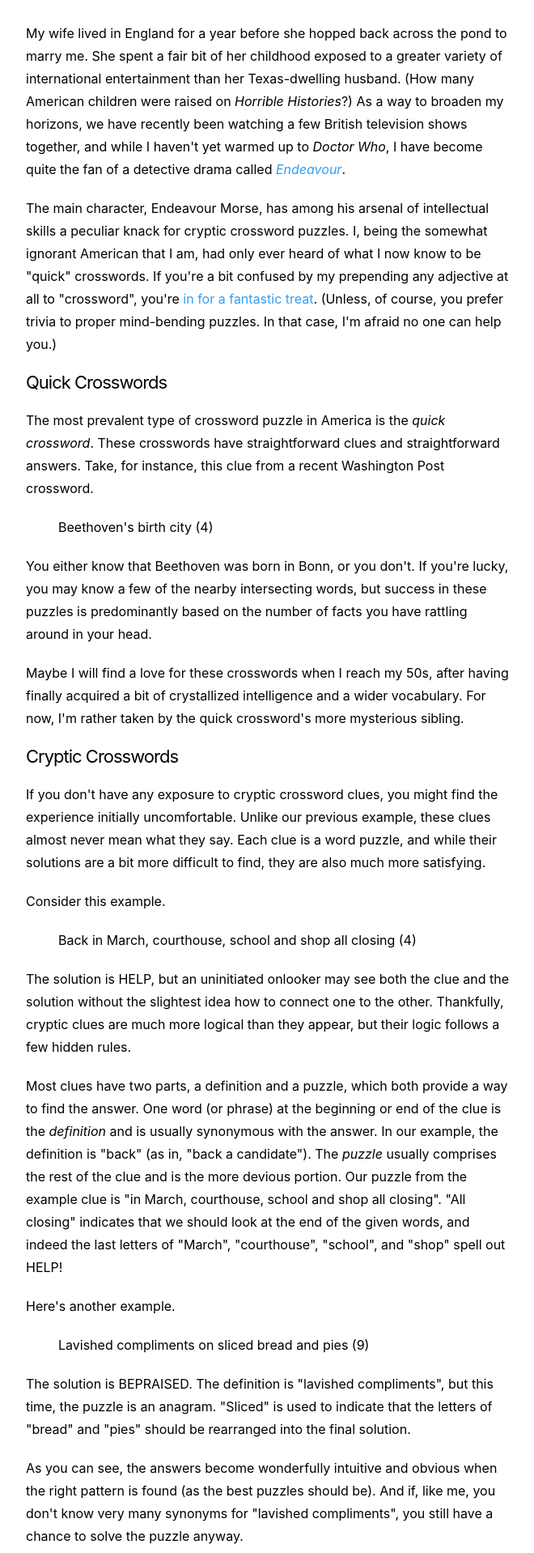
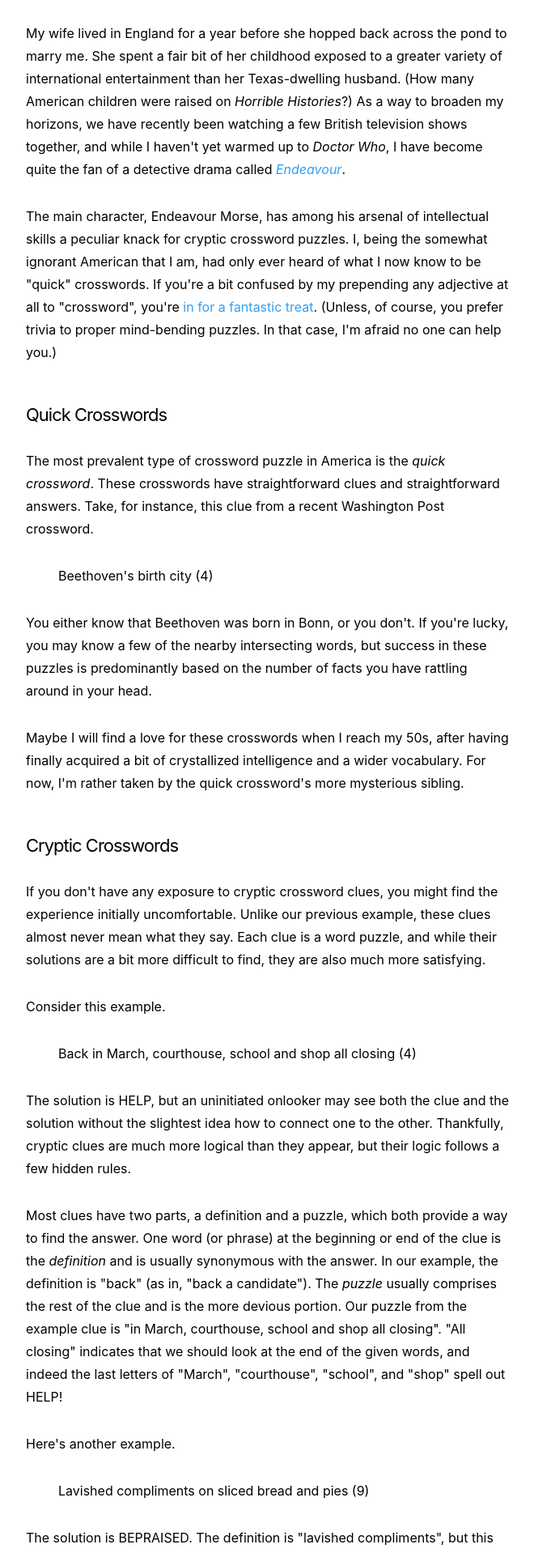
Before and after one commit to CarpeQueso/personal-blog, a Jekyll site: the page built from _posts/2019-03-26-introduction-to-cryptic-crosswords.html, in a window 1280 px wide. Shown: the part 532-2450 px from the top of the page at 81% size, without its empty margins (308-968 px from the left). Built offline with Jekyll 4.4.1, drawn with Linux system fonts in a browser that asks for light colours.

Commit message:
Increased vertical margins on headers and paragraphs.

```diff
--- a/assets/css/style.scss
+++ b/assets/css/style.scss
@@ -22,7 +22,7 @@ body {
 p {
     line-height: 1.75;
 
-    margin: 20px 0;
+    margin: 30px 0;
 }
 
 h1, h2, h3, h4, h5, h6 {
@@ -33,7 +33,7 @@ h1, h2, h3, h4, h5, h6 {
 h1 {
     font-size: 24px;
 
-    margin-top: 22px;
+    margin-top: 64px;
     margin-bottom: 18px;
 
     @media(min-width: $min-width-tablet) {
@@ -46,7 +46,7 @@ h1 {
 h2 {
     font-size: 22px;
 
-    margin-top: 20px;
+    margin-top: 50px;
     margin-bottom: 16px;
 
     @media(min-width: $min-width-tablet) {
@@ -59,7 +59,7 @@ h2 {
 h3 {
     font-size: 20px;
 
-    margin-top: 18px;
+    margin-top: 42px;
     margin-bottomr: 14px;
 
     @media(min-width: $min-width-tablet) {
@@ -72,7 +72,7 @@ h3 {
 h4 {
     font-size: 18px;
 
-    margin-top: 16px;
+    margin-top: 36px;
     margin-bottom: 12px;
 
     @media(min-width: $min-width-tablet) {
@@ -85,7 +85,7 @@ h4 {
 h5 {
     font-size: 16px;
 
-    margin-top: 14px;
+    margin-top: 28px;
     margin-bottom: 10px;
 
     @media(min-width: $min-width-tablet) {
@@ -98,7 +98,7 @@ h5 {
 h6 {
     font-size: 14px;
 
-    margin-top: 12px;
+    margin-top: 24px;
     margin-bottom: 8px;
 
     @media(min-width: $min-width-tablet) {
```
